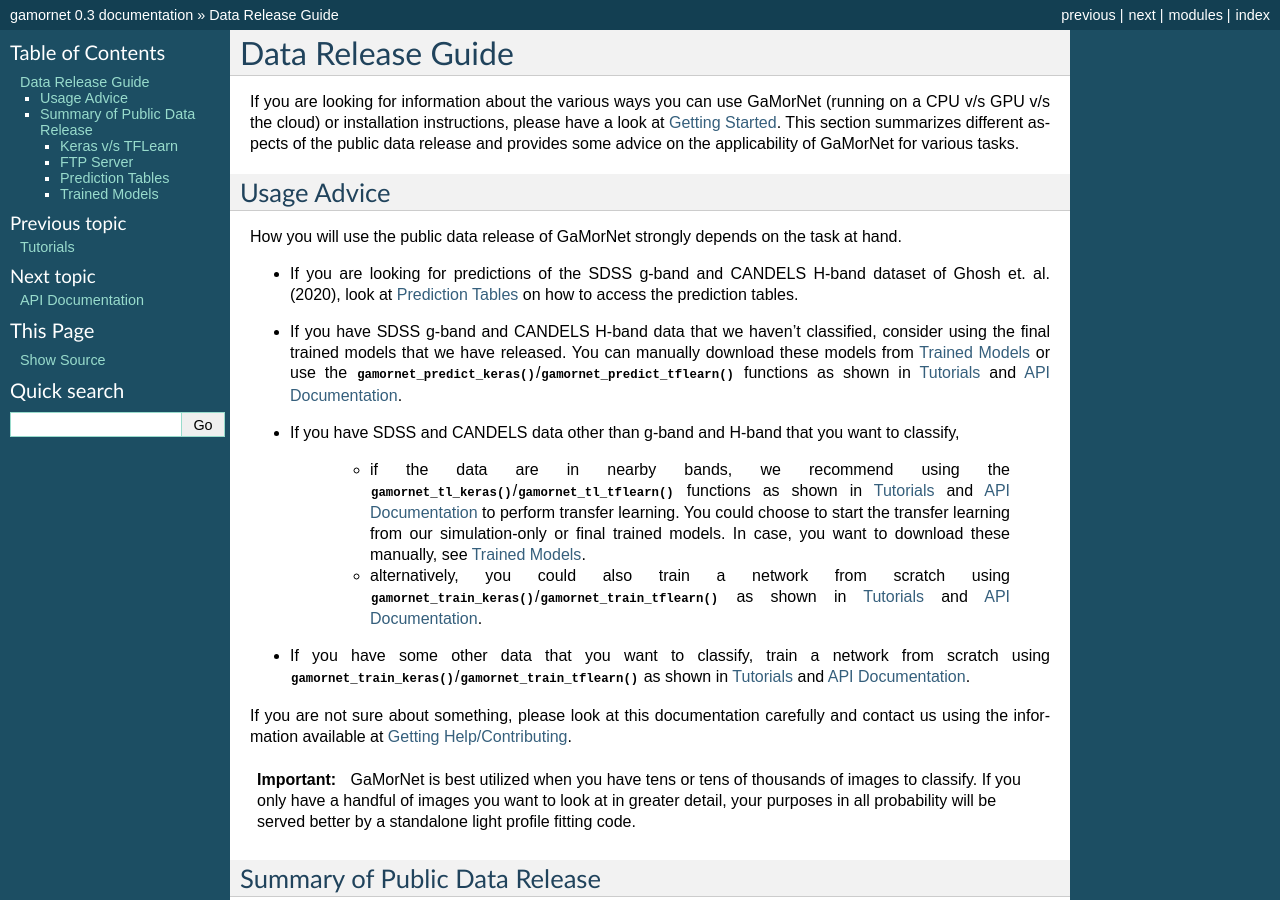
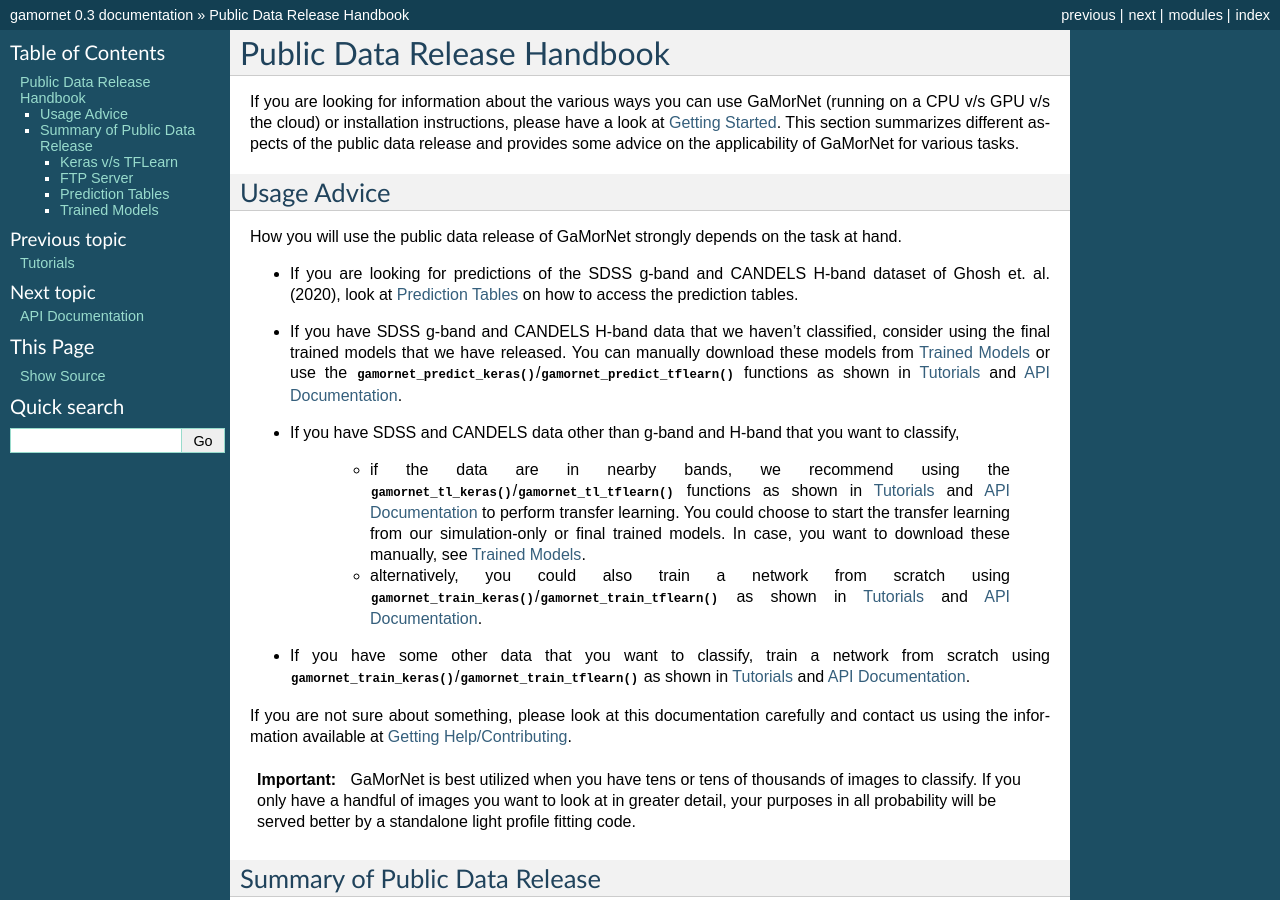
Before and after one commit to aritraghsh09/GaMorNet, a Sphinx documentation site: the page built from docs/source/usage_guide.rst, in a window 1280 px wide and 900 px high. Built offline with Sphinx 7.4.7, drawn with Linux system fonts in a browser that asks for light colours; some of the changed text lies outside the part shown.

Commit message:
cosmetic change

```diff
--- a/docs/source/usage_guide.rst
+++ b/docs/source/usage_guide.rst
@@ -1,7 +1,7 @@
 .. _usage_guide:
 
-Data Release Guide
-===================
+Public Data Release Handbook
+=============================
 
 If you are looking for information about the various ways you can use GaMorNet (running on a CPU v/s GPU v/s the cloud) or installation instructions, please have a look at
 :ref:`getting_started`. This section summarizes different aspects of the public data release and provides some advice on the applicability of GaMorNet for various tasks.
```
